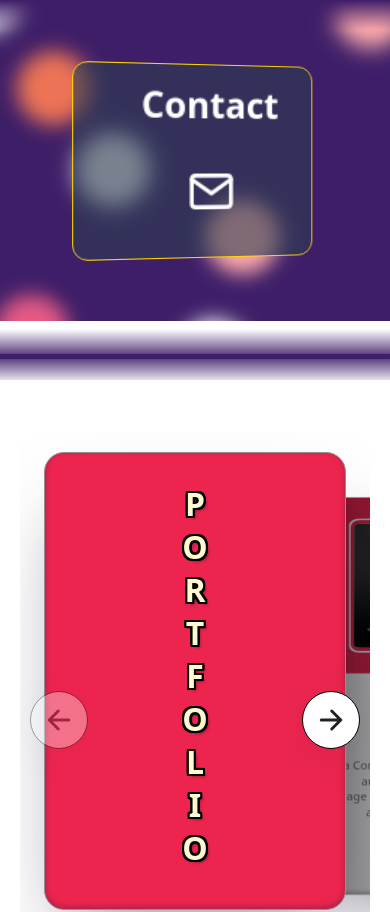
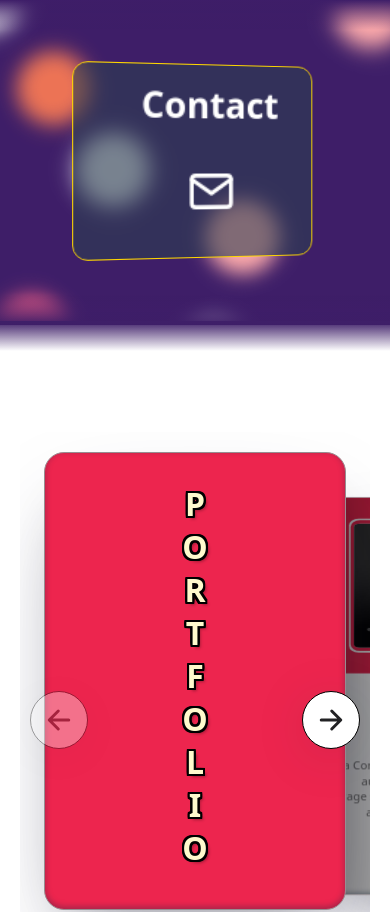
Before and after one commit to ayns789/portfolio, a React (Create React App) app: page / in a window 390 px wide. Shown: the top 912 px of the page. Built offline with nearby package versions, Linux system fonts and the light colour scheme; grey boxes are pictures that could not be loaded.

Commit message:
up responsive

```diff
--- a/src/components/Header/index.module.css
+++ b/src/components/Header/index.module.css
@@ -361,4 +361,16 @@ a {
   .background {
     height: 38vh;
   }
+  .bandeColorDegradeTop {
+    top: 0;
+    height: 30px;
+  }
+  .bandeColorDegradeBottom {
+    top: 35vh;
+    height: 30px;
+  }
+  .bandeColorDegradeDown {
+    top: 38vh;
+    height: 30px;
+  }
 }
```
